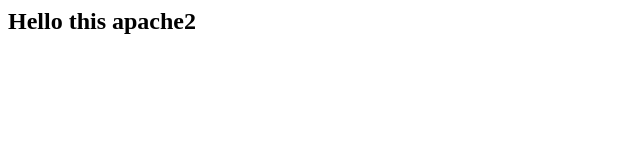
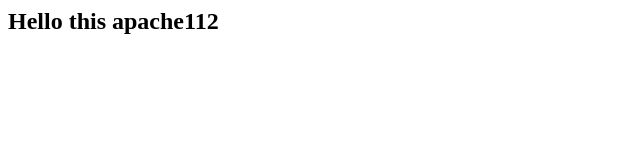
Before and after one commit to karanpachore1/karan-pachore, a plain HTML site: page docker/index.html in a window 1280 px wide. Shown: the full height of the page, 0-640 px from the left. Drawn offline with Linux system fonts and the light colour scheme.

Commit message:
k8s added

```diff
--- a/docker/index.html
+++ b/docker/index.html
@@ -1 +1 @@
-<h2>Hello this apache2</h2>
+<h2>Hello this apache112</h2>
```
Also changed, not shown: 2 other files.
